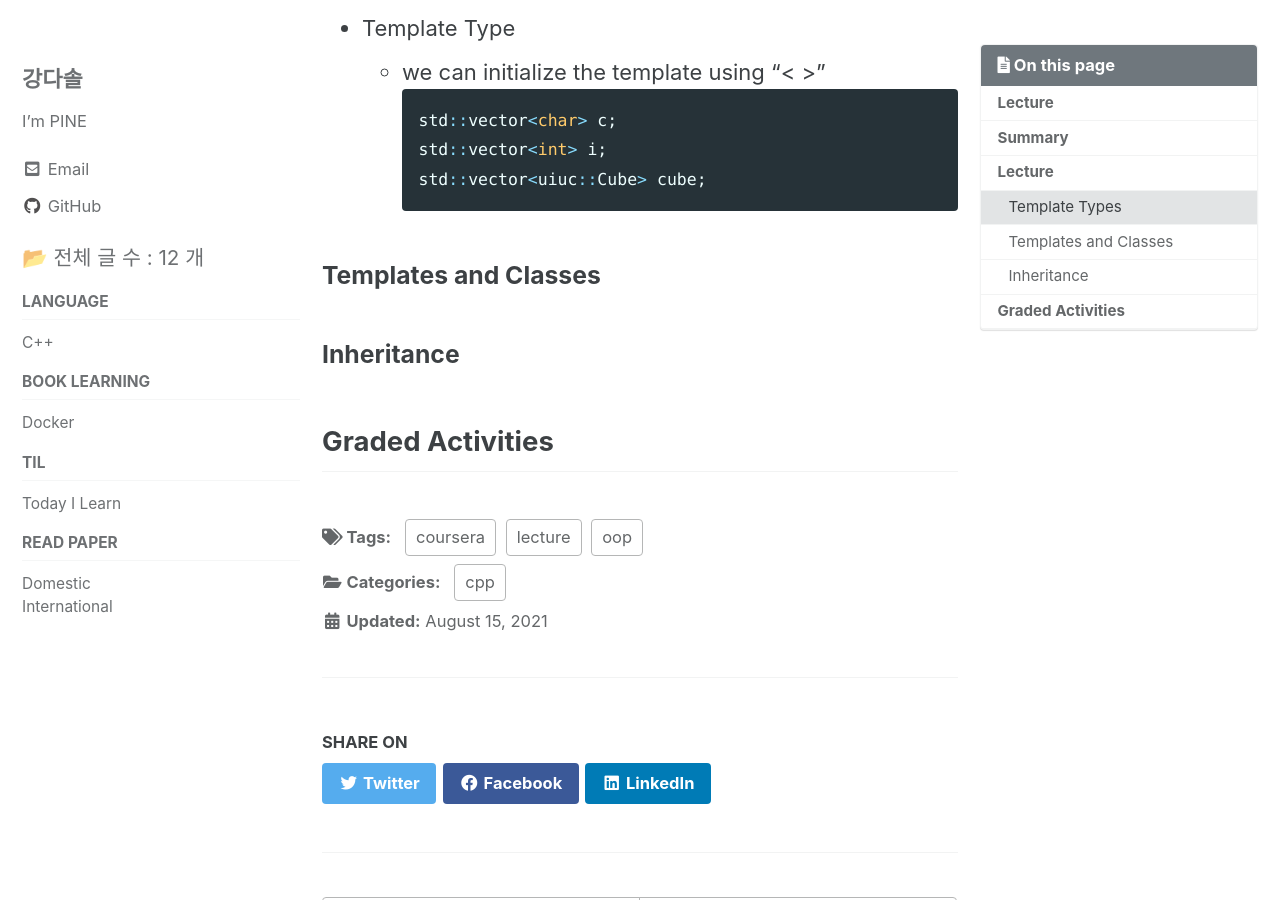
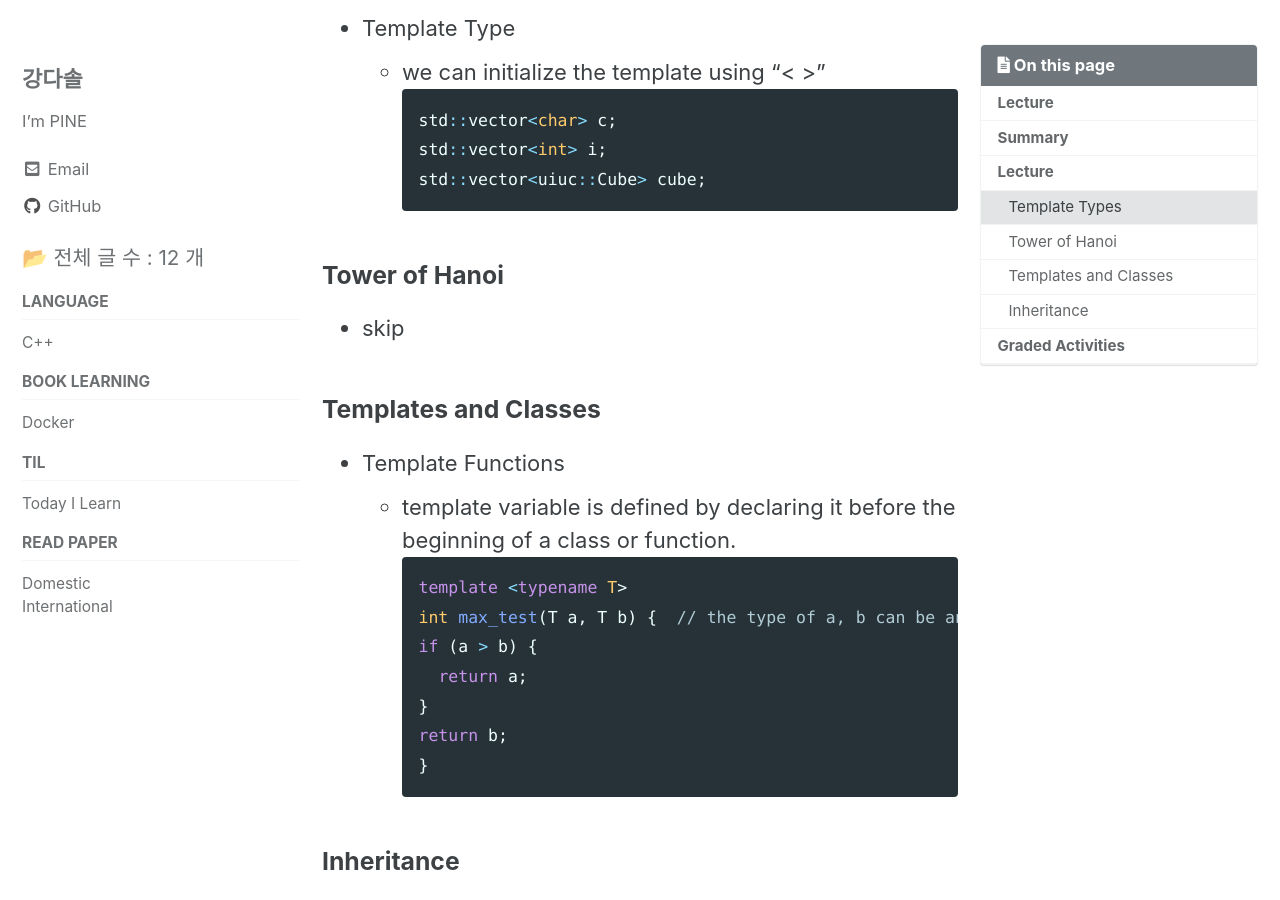
Before and after one commit to pine939/pine939.github.io, a Jekyll site: the page built from _posts/2021-08-08-coursera_cpp4.md, in a window 1280 px wide and 900 px high, scrolled down 1086 px. Built offline with Jekyll 4.4.1, drawn with Linux system fonts in a browser that asks for light colours; cached includes are drawn as plain includes.

Commit message:
edit post about cpp lecture (template)

````diff
--- a/_posts/2021-08-08-coursera_cpp4.md
+++ b/_posts/2021-08-08-coursera_cpp4.md
@@ -42,8 +42,25 @@ last_modified_at: 2021-08-15
   std::vector<uiuc::Cube> cube;
   ```
 
+### Tower of Hanoi
+
+* skip
+
 ### Templates and Classes
+
+* Template Functions
+  * template variable is defined by declaring it before the beginning of a class or function.
+  ```cpp
+  template <typename T>
+  int max_test(T a, T b) {  // the type of a, b can be anything!
+    if (a > b) {
+      return a;
+    }
+    return b;
+  }
+  ```
 
 ### Inheritance
 
+
 ## Graded Activities
````
